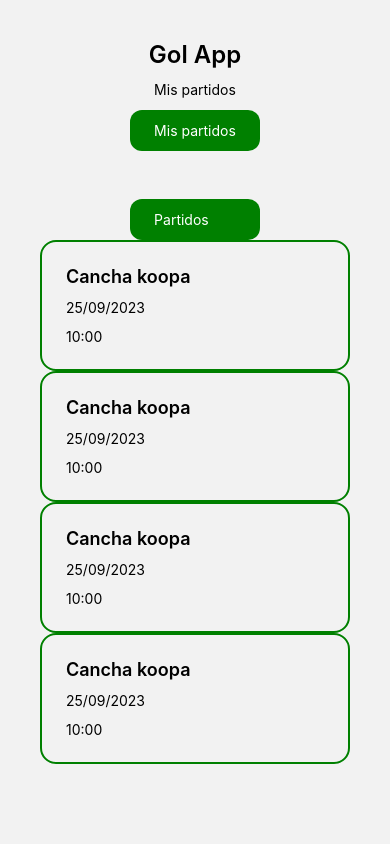
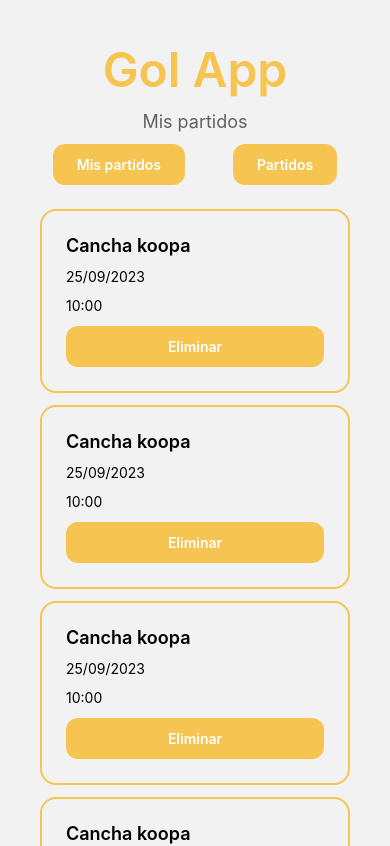
Before and after one commit to JosseMontano/soccerGameMovile, a React Native app in the folder mobile/: screen /Home in a window 390 px wide. Shown: the top 846 px of the page. Built offline with nearby package versions, Linux system fonts and the light colour scheme.

Commit message:
Home design

```diff
--- a/mobile/components/button.tsx
+++ b/mobile/components/button.tsx
@@ -18,12 +18,14 @@ export default Button
 
 const styles = StyleSheet.create({
   container: {
-    backgroundColor: "green",
+    backgroundColor: "#F5C451",
     paddingHorizontal: 24,
     paddingVertical: 12,
     borderRadius: 12
   },
   text: {
-    color: "white"
+    color: "white",
+    fontWeight: "600",
+    textAlign: "center"
   }
 });
--- a/mobile/components/misPartidos.tsx
+++ b/mobile/components/misPartidos.tsx
@@ -1,18 +1,22 @@
-import { StyleSheet, Text, View } from 'react-native'
+import { ScrollView, StyleSheet, Text, View } from 'react-native'
 import React from 'react'
 import PartidoCard from './partidoCard'
 
 const MisPartidos = () => {
   return (
-    <View>
+    <ScrollView contentContainerStyle={styles.cardsContainer}>
       <PartidoCard />
       <PartidoCard />
       <PartidoCard />
       <PartidoCard />
-    </View>
+    </ScrollView>
   )
 }
 
 export default MisPartidos
 
-const styles = StyleSheet.create({})
+const styles = StyleSheet.create({
+  cardsContainer: {
+    gap: 12
+  }
+})
--- a/mobile/components/nextButton.tsx
+++ b/mobile/components/nextButton.tsx
@@ -17,7 +17,7 @@ export default NextButton;
 
 const styles = StyleSheet.create({
   container: {
-    backgroundColor: "green",
+    backgroundColor: "#F5C451",
     width: 72,
     height: 72,
     borderRadius: 36,
--- a/mobile/components/partidoCard.tsx
+++ b/mobile/components/partidoCard.tsx
@@ -1,13 +1,15 @@
-import { StyleSheet, Text, View } from 'react-native'
+import { StyleSheet, Text, TouchableOpacity, View } from 'react-native'
 import React from 'react'
+import Button from './button'
 
 const PartidoCard = () => {
   return (
-    <View style={styles.container}>
+    <TouchableOpacity style={styles.container}>
       <Text style={styles.cancha}>Cancha koopa</Text>
       <Text>25/09/2023</Text>
       <Text>10:00</Text>
-    </View>
+      <Button onPress={() => {}}>Eliminar</Button>
+    </TouchableOpacity>
   )
 }
 
@@ -19,7 +21,7 @@ const styles = StyleSheet.create({
     padding: 24,
     gap: 12,
     borderWidth: 2,
-    borderColor: "green",
+    borderColor: "#F5C451",
     borderRadius: 16
   },
   cancha: {
--- a/mobile/components/partidos.tsx
+++ b/mobile/components/partidos.tsx
@@ -1,17 +1,17 @@
-import { StyleSheet, Text, View } from 'react-native'
+import { ScrollView, StyleSheet, Text, View } from 'react-native'
 import React from 'react'
 import Button from "./button"
 import PartidoCard from './partidoCard'
 
 const Partidos = () => {
   return (
-    <View>
+    <View style={styles.container}>
       <Button onPress={() => {}}>Crear partido</Button>
-      <View style={styles.cardsContainer}>
+      <ScrollView contentContainerStyle={styles.cardsContainer}>
         <PartidoCard />
         <PartidoCard />
         <PartidoCard />
-      </View>
+      </ScrollView>
     </View>
   )
 }
@@ -19,7 +19,10 @@ const Partidos = () => {
 export default Partidos
 
 const styles = StyleSheet.create({
+  container: {
+    gap: 12
+  },
   cardsContainer: {
-    gap: 32
+    gap: 12
   }
 })
--- a/mobile/screens/home.tsx
+++ b/mobile/screens/home.tsx
@@ -13,7 +13,7 @@ const Home = () => {
     <View style={styles.container}>
       <View style={styles.header}>
         <Text style={styles.title}>Gol App</Text>
-        <Text>{page}</Text>
+        <Text style={styles.pageTitle}>{page}</Text>
         <View style={styles.buttonsContainer}>
           <Button onPress={() => setPage("Mis partidos")}>Mis partidos</Button>
           <Button onPress={() => setPage("Lista de partidos")}>Partidos</Button>
@@ -35,19 +35,23 @@ const styles = StyleSheet.create({
   container: {
     flex: 1,
     padding: 40,
+    gap: 24
   },
   header: {
     alignItems: "center",
     gap: 12
   },
   title: {
-    fontSize: 24,
+    fontSize: 48,
     fontWeight: "600",
+    color: "#F5C451"
   },
   pageTitle: {
-    fontSize: 18
+    fontSize: 18,
+    opacity: 0.6
   },
   buttonsContainer: {
+    flexDirection: "row",
     gap: 48
   },
 })
--- a/mobile/screens/login.tsx
+++ b/mobile/screens/login.tsx
@@ -116,7 +116,7 @@ const styles = StyleSheet.create({
         gap: 12,
     },
     bottomText: {
-        color: "green",
+        color: "#F5C451",
     },
 });
 
```
